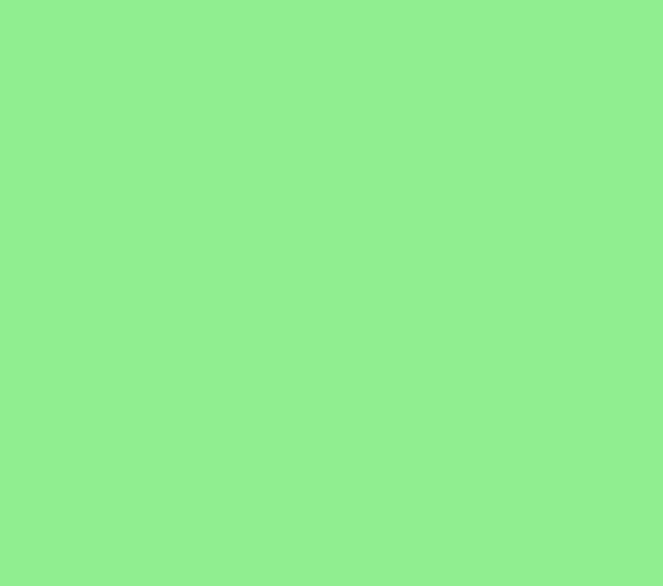
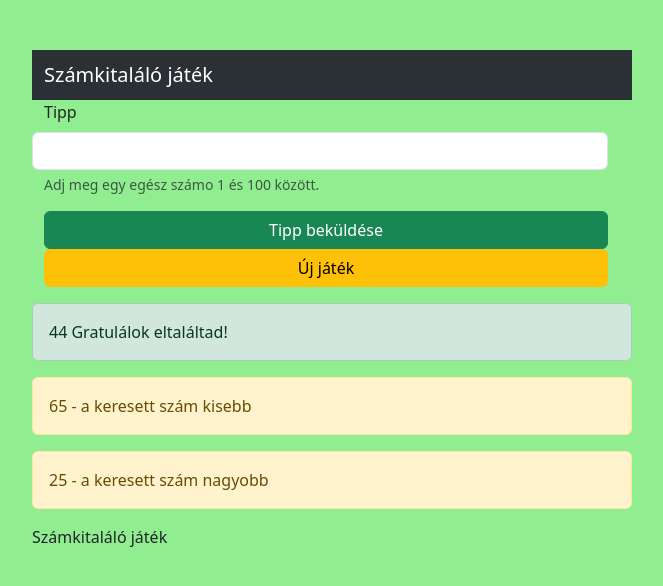
Before and after one commit to LajosPosta/szamkitalalo, a plain HTML site: page index.html in a window 1280 px wide. Shown: the whole page, without its empty margins (18-681 px from the left). Drawn offline with nearby package versions, Linux system fonts and the light colour scheme.

Commit message:
2.lépés_megoldva

```diff
--- a/index.html
+++ b/index.html
@@ -3,10 +3,65 @@
 <head>
     <meta charset="UTF-8">
     <meta name="viewport" content="width=device-width, initial-scale=1.0">
+    <link href="https://cdn.jsdelivr.net/npm/bootstrap@5.3.3/dist/css/bootstrap.min.css" rel="stylesheet" integrity="sha384-QWTKZyjpPEjISv5WaRU9OFeRpok6YctnYmDr5pNlyT2bRjXh0JMhjY6hW+ALEwIH" crossorigin="anonymous">
     <link rel="stylesheet" href="./style.css">
     <title>Szamkitalalo</title>
 </head>
 <body>
+    <header>
+        <nav class="navbar bg-body-tertiary" data-bs-theme="dark">
+            <div class="container-fluid">
+              <span class="navbar-brand mb-0 h1">Számkitaláló játék</span>
+            </div>
+          </nav>
+    </header>
+    <main>
+        <form>
+            <div class="container-fluid">
+                <div class="row">
+                    <div class="row mb-3">
+                        <label for="numberInput" class="form-label">Tipp</label>
+                        <input
+                          type="number"
+                          class="form-control"
+                          id="numberInput"
+                          aria-describedby="emailHelp"
+                          min="1"
+                          max="100"
+                          step="1"
+                          name="guess">
+                        <div id="emailHelp" class="form-text">Adj meg egy egész számo 1 és 100 között.</div>
+                      </div>
+                      <div class="row mb-3 form-check">
+                          <button type="submit" class="btn btn-success">Tipp beküldése</button>
+                          <button type="submit" class="btn btn-warning">Új játék</button>
+                      </div>
+                </div>
+
+            </div>
+
+          </form>
+          <div class="container-fluid">
+            <div class="row">
+                <div class="col alert alert-success" role="alert">44 Gratulálok eltaláltad!</div>
+            </div>
+          </div>
+          <div class="container-fluid">
+            <div class="row">
+                <div class="col alert alert-warning" role="alert">65 - a keresett szám kisebb</div>
+            </div>
+          </div>
+          <div class="container-fluid">
+            <div class="row">
+                <div class="col alert alert-warning" role="alert">25 - a keresett szám nagyobb</div>
+            </div>
+          </div>
+
+    </main>
+    <footer>
+        Számkitaláló játék
+    </footer>
+    <script src="https://cdn.jsdelivr.net/npm/bootstrap@5.3.3/dist/js/bootstrap.bundle.min.js" integrity="sha384-YvpcrYf0tY3lHB60NNkmXc5s9fDVZLESaAA55NDzOxhy9GkcIdslK1eN7N6jIeHz" crossorigin="anonymous"></script>
     <script src="./szamkitalalo.js"></script>
 </body>
 </html>
--- a/style.css
+++ b/style.css
@@ -1,3 +1,6 @@
 body {
+    margin: 50px;
     background-color: lightgreen;
+    min-width: 400px;
+    max-width: 600px;
 }
--- a/szamkitalalo.js
+++ b/szamkitalalo.js
@@ -1 +1,11 @@
-alert ("Hello");
+let target;
+
+function generateTarget() {
+    return Math.trunc(Math.random() * 100 + 1 );
+}
+
+function startGame() {
+    target = generateTarget();
+}
+
+startGame();
```
Also changed, not shown: 1 other file.
